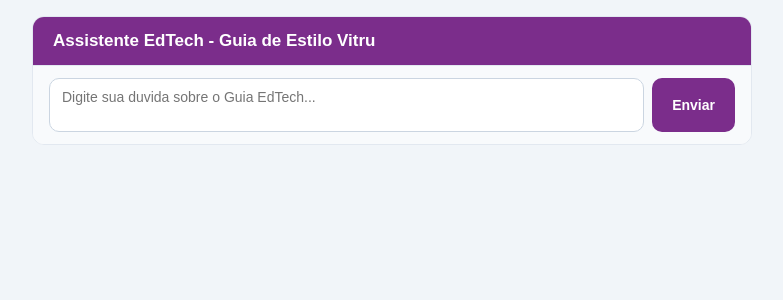
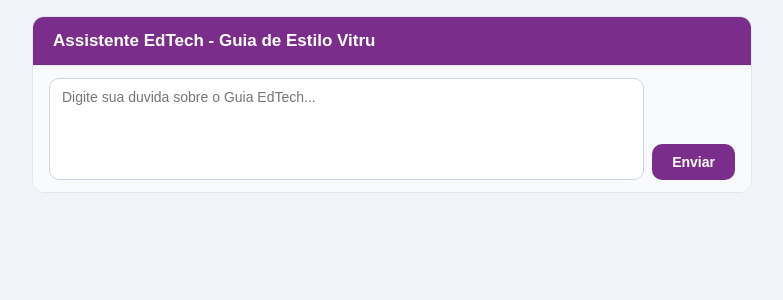
Before and after one commit to eliaslascoski-afk/edtech-chatbot-gemini, a Next.js app: page / in a window 1280 px wide. Shown: the top 300 px of the page, without its empty margins (248-1031 px from the left). Built offline with nearby package versions, Linux system fonts and the light colour scheme.

Commit message:
feat: aumenta area de mensagens (5x) e caixa de texto (5 linhas)

```diff
--- a/pages/index.js
+++ b/pages/index.js
@@ -41,7 +41,7 @@
         <div ref={bottomRef} />
       </div>
       <div style={s.inputRow}>
-        <textarea style={s.textarea} rows={2} value={input} onChange={(e) => setInput(e.target.value)} onKeyDown={handleKey} placeholder="Digite sua duvida sobre o Guia EdTech..." disabled={loading} />
+        <textarea style={s.textarea} rows={5} value={input} onChange={(e) => setInput(e.target.value)} onKeyDown={handleKey} placeholder="Digite sua duvida sobre o Guia EdTech..." disabled={loading} />
         <button style={s.button} onClick={sendMessage} disabled={loading}>{loading ? '...' : 'Enviar'}</button>
       </div>
     </div>
@@ -51,9 +51,9 @@
 const s = {
   container: { display: 'flex', flexDirection: 'column', maxWidth: '720px', margin: '0 auto', fontFamily: 'sans-serif', background: '#fff', border: '1px solid #e2e8f0', borderRadius: '12px', overflow: 'hidden' },
   header: { background: '#7B2D8B', color: '#fff', padding: '14px 20px', fontSize: '17px', fontWeight: 'bold', flexShrink: 0 },
-  messagesBase: { maxHeight: '420px', overflowY: 'auto', display: 'flex', flexDirection: 'column', gap: '10px' },
+  messagesBase: { maxHeight: '2100px', overflowY: 'auto', display: 'flex', flexDirection: 'column', gap: '10px' },
   bubble: { maxWidth: '82%', padding: '10px 14px', borderRadius: '16px', lineHeight: 1.55, fontSize: '15px', whiteSpace: 'pre-wrap' },
   inputRow: { display: 'flex', gap: '8px', padding: '12px 16px', borderTop: '1px solid #e2e8f0', background: '#f8fafc', flexShrink: 0 },
   textarea: { flex: 1, resize: 'none', padding: '10px 12px', borderRadius: '10px', border: '1px solid #cbd5e1', fontSize: '14px', outline: 'none', fontFamily: 'sans-serif' },
-  button: { background: '#7B2D8B', color: '#fff', border: 'none', borderRadius: '10px', padding: '10px 20px', cursor: 'pointer', fontWeight: 'bold', fontSize: '14px' },
+  button: { background: '#7B2D8B', color: '#fff', border: 'none', borderRadius: '10px', padding: '10px 20px', cursor: 'pointer', fontWeight: 'bold', fontSize: '14px', alignSelf: 'flex-end' },
 };
```
